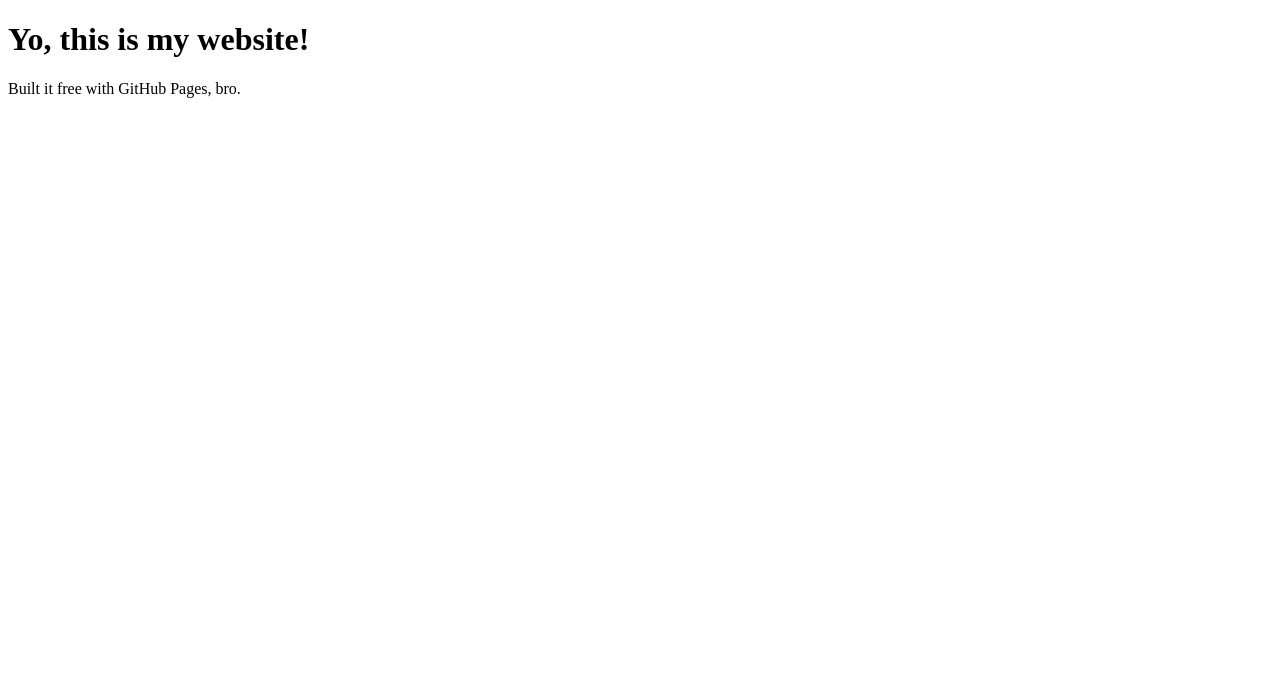
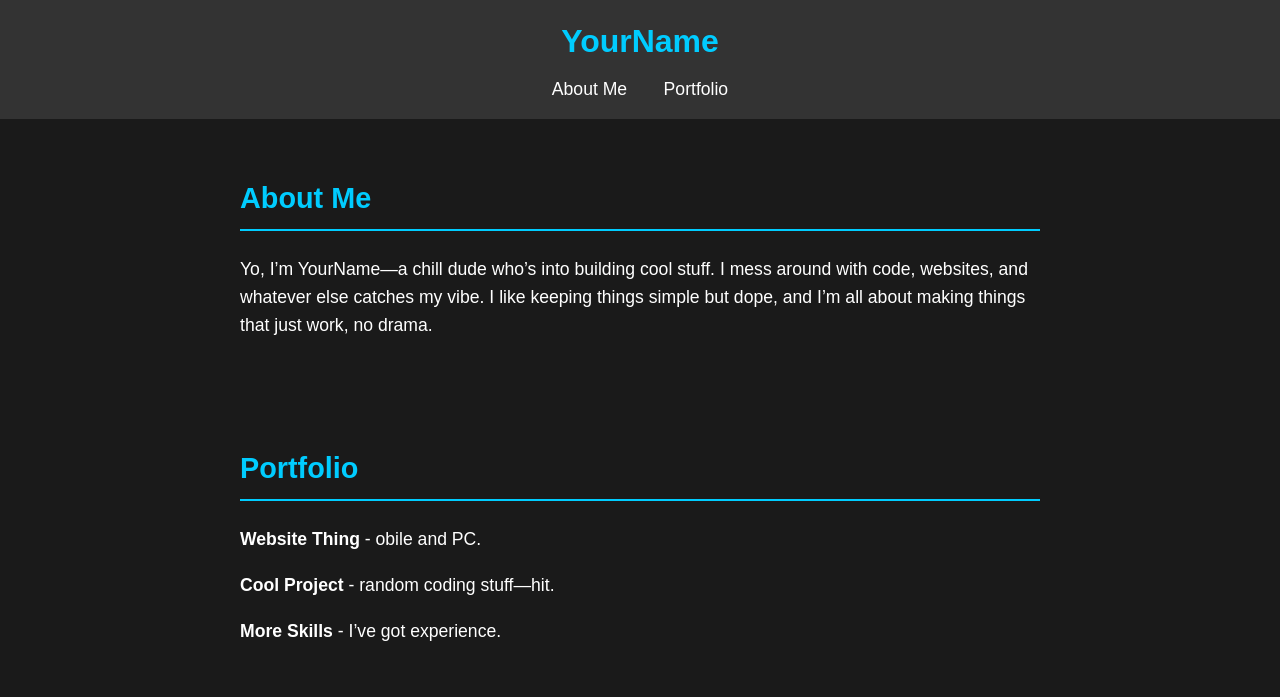
Before and after one commit to minafawzy-ops/minafawzy-ops.github.io, a plain HTML site: page index.html in a window 1280 px wide. Drawn offline with Linux system fonts and the light colour scheme.

Commit message:
Update index.html

```diff
--- a/index.html
+++ b/index.html
@@ -1,10 +1,92 @@
 <!DOCTYPE html>
-<html>
+<html lang="en">
 <head>
-    <title>My Site</title>
+    <meta charset="UTF-8">
+    <meta name="viewport" content="width=device-width, initial-scale=1.0">
+    <title>YourName - Portfolio</title>
+    <style>
+        /* Simple, clean CSS */
+        body {
+            margin: 0;
+            font-family: Arial, sans-serif;
+            background: #1a1a1a;
+            color: #fff;
+            line-height: 1.6;
+        }
+        header {
+            background: #333;
+            padding: 1rem;
+            text-align: center;
+        }
+        header h1 {
+            margin: 0;
+            font-size: 2rem;
+            color: #00ccff;
+        }
+        nav {
+            margin-top: 0.5rem;
+        }
+        nav a {
+            color: #fff;
+            text-decoration: none;
+            margin: 0 1rem;
+            font-size: 1.1rem;
+        }
+        nav a:hover {
+            color: #00ccff;
+        }
+        section {
+            padding: 2rem;
+            max-width: 800px;
+            margin: 0 auto;
+        }
+        h2 {
+            color: #00ccff;
+            font-size: 1.8rem;
+            border-bottom: 2px solid #00ccff;
+            padding-bottom: 0.5rem;
+        }
+        p {
+            font-size: 1.1rem;
+        }
+        .portfolio-item {
+            margin: 1rem 0;
+        }
+        /* Mobile-friendly */
+        @media (max-width: 600px) {
+            header h1 { font-size: 1.5rem; }
+            nav a { display: block; margin: 0.5rem 0; }
+            section { padding: 1rem; }
+            h2 { font-size: 1.5rem; }
+            p { font-size: 1rem; }
+        }
+    </style>
 </head>
 <body>
-    <h1>Yo, this is my website!</h1>
-    <p>Built it free with GitHub Pages, bro.</p>
+    <header>
+        <h1>YourName</h1>
+        <nav>
+            <a href="#about">About Me</a>
+            <a href="#portfolio">Portfolio</a>
+        </nav>
+    </header>
+
+    <section id="about">
+        <h2>About Me</h2>
+        <p>Yo, I’m YourName—a chill dude who’s into building cool stuff. I mess around with code, websites, and whatever else catches my vibe. I like keeping things simple but dope, and I’m all about making things that just work, no drama.</p>
+    </section>
+
+    <section id="portfolio">
+        <h2>Portfolio</h2>
+        <div class="portfolio-item">
+            <p><strong>Website Thing</strong> - obile and PC.</p>
+        </div>
+        <div class="portfolio-item">
+            <p><strong>Cool Project</strong> - random coding stuff—hit.</p>
+        </div>
+        <div class="portfolio-item">
+            <p><strong>More Skills</strong> - I’ve got experience.</p>
+        </div>
+    </section>
 </body>
 </html>
```
